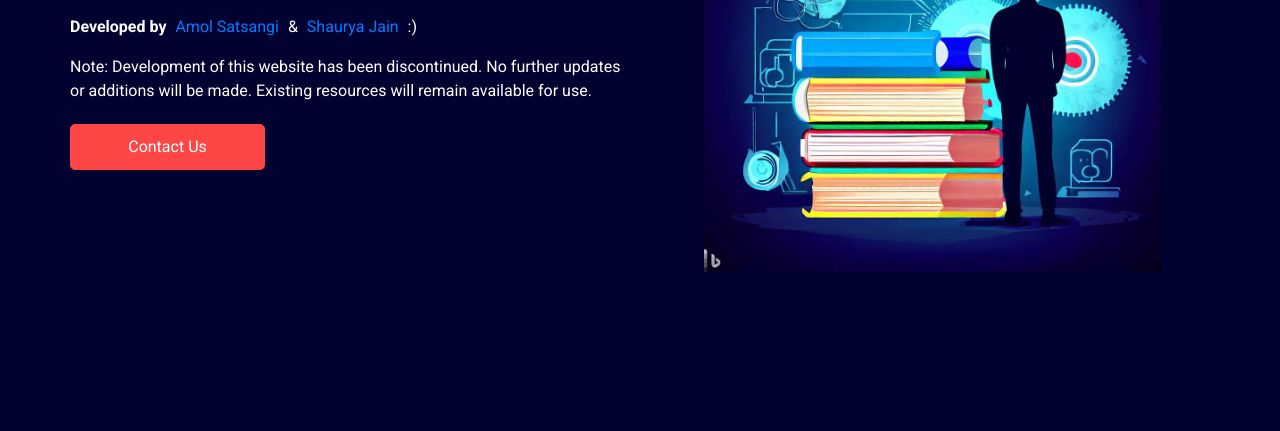
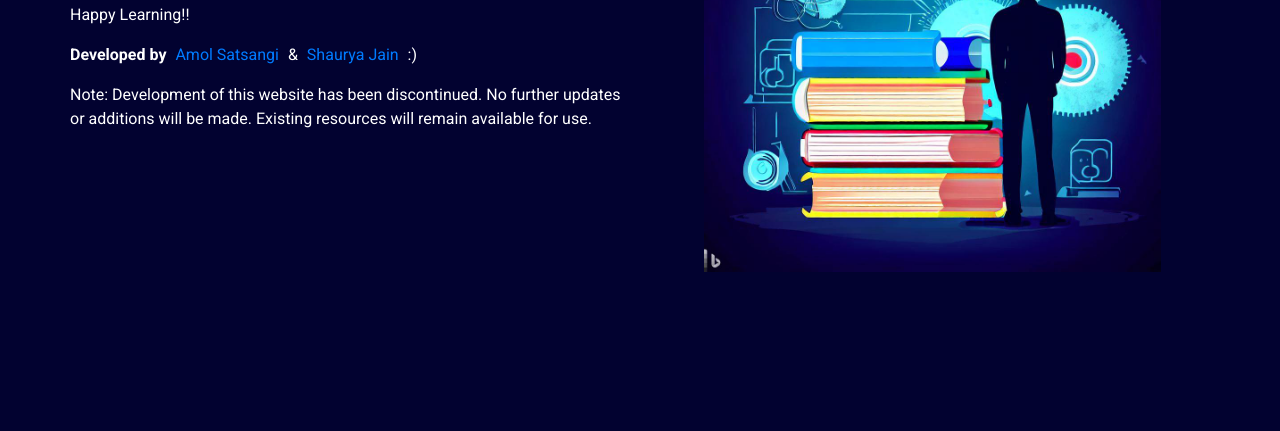
Before and after one commit to dhabejhde/helpingforfree, a plain HTML site: page index.html in a window 1280 px wide. Shown: the part 369-800 px from the top of the page. Drawn offline with Linux system fonts and the light colour scheme.

Commit message:
Update index.html
Signed-off-by: dhabejhde <140916797+dhabejhde@users.noreply.github.com>

```diff
--- a/index.html
+++ b/index.html
@@ -91,12 +91,7 @@
 
                     <p>Note: Development of this website has been discontinued. No further updates or additions will be made. Existing resources will remain available for use.</p>
 
-                    <div class="btn-box">
 
-                      <a href="https://forms.gle/LG2dq8Dpn6fZYr4x6" class="btn-2">
-                        Contact Us
-                      </a>
-                    </div>
                   </div>
                 </div>
                 <div class="col-md-6">
```
